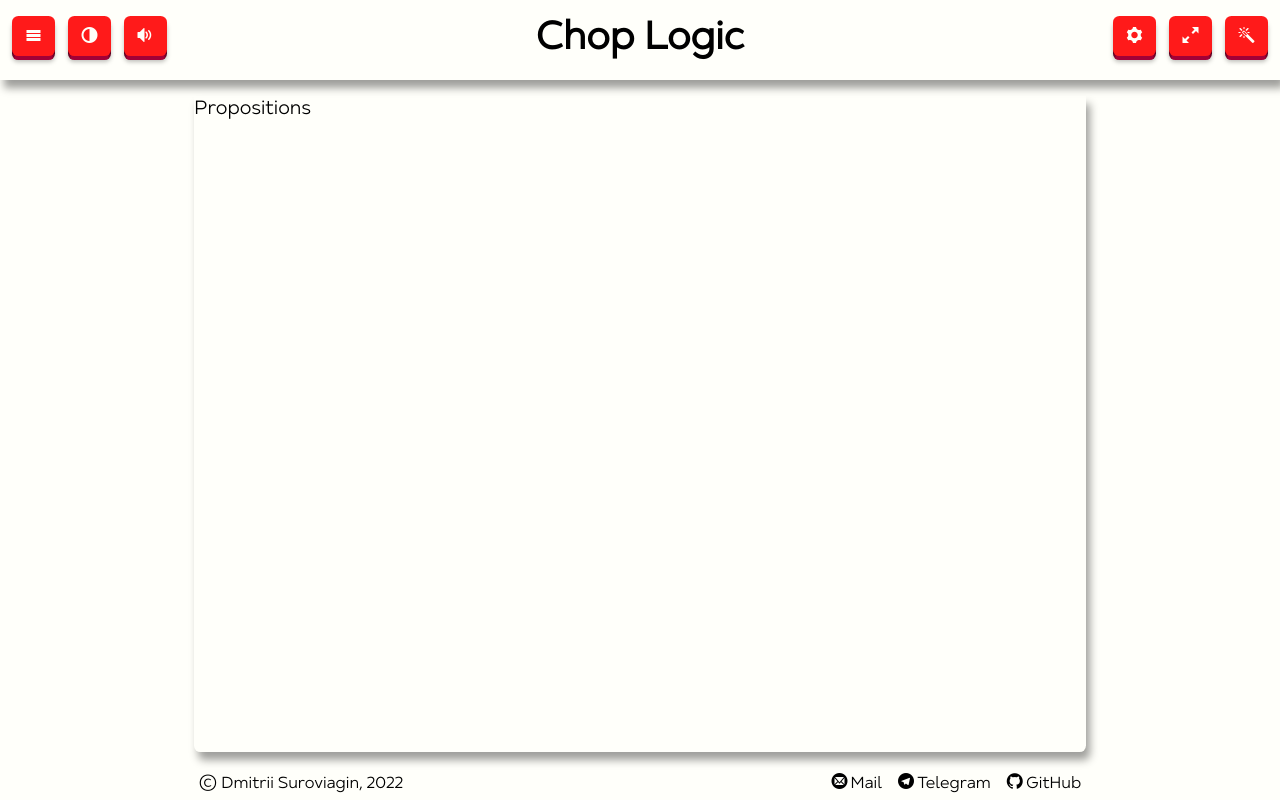
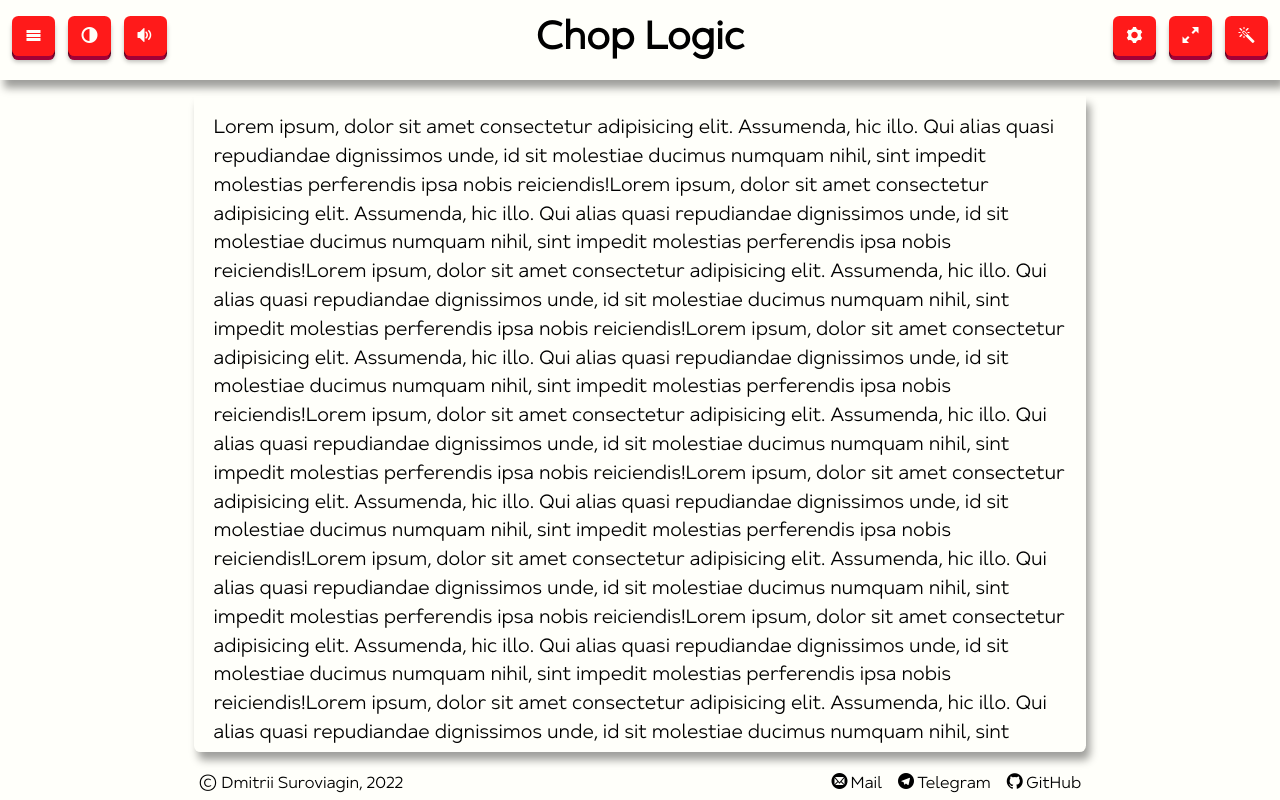
Before and after one commit to SavouryGin/chop_logic, a React app: page /propositions in a window 1280 px wide. Built offline with nearby package versions, Linux system fonts and the light colour scheme.

Commit message:
ts-19: fix layout overflow styles

```diff
--- a/src/components/layout/styles.scss
+++ b/src/components/layout/styles.scss
@@ -33,16 +33,22 @@
     grid-area: page-content;
     border-bottom-left-radius: $border-radius;
     border-bottom-right-radius: $border-radius;
+    overflow: auto;
+    padding: $big-padding;
   }
 
   &__navigation {
     grid-area: page-navigation;
     border-bottom-right-radius: $border-radius;
+    overflow: auto;
+    padding: $big-padding;
   }
 
   &__sidebar {
     grid-area: page-sidebar;
     border-bottom-left-radius: $border-radius;
+    overflow: auto;
+    padding: $big-padding;
   }
 
   // Defaults colors
--- a/src/components/navigation/styles.scss
+++ b/src/components/navigation/styles.scss
@@ -21,7 +21,7 @@
 
   &__list {
     list-style: none;
-    padding: 0 $default-padding;
+    padding: 0;
     text-align: center;
 
     li {
--- a/src/pages/propositions/index.tsx
+++ b/src/pages/propositions/index.tsx
@@ -1,7 +1,9 @@
 import React from 'react';
 
 function Propositions(): React.ReactElement {
-  return <div className='propositions'>Propositions</div>;
+  const test =
+    'Lorem ipsum, dolor sit amet consectetur adipisicing elit. Assumenda, hic illo. Qui alias quasi repudiandae dignissimos unde, id sit molestiae ducimus numquam nihil, sint impedit molestias perferendis ipsa nobis reiciendis!';
+  return <div className='propositions'>{test.repeat(100)}</div>;
 }
 
 export default Propositions;
--- a/src/styles/mixins/text-styles.scss
+++ b/src/styles/mixins/text-styles.scss
@@ -4,5 +4,5 @@
   text-align: center;
   font-size: $base-font-size;
   font-weight: bold;
-  padding: $default-padding 0;
+  padding: 0 0 $default-padding 0;
 }
```
